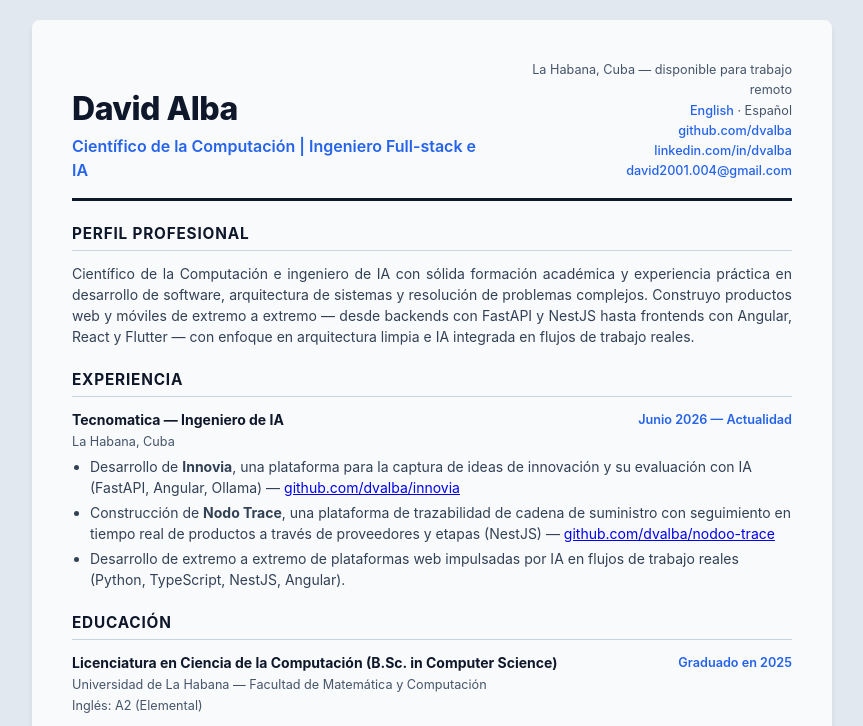
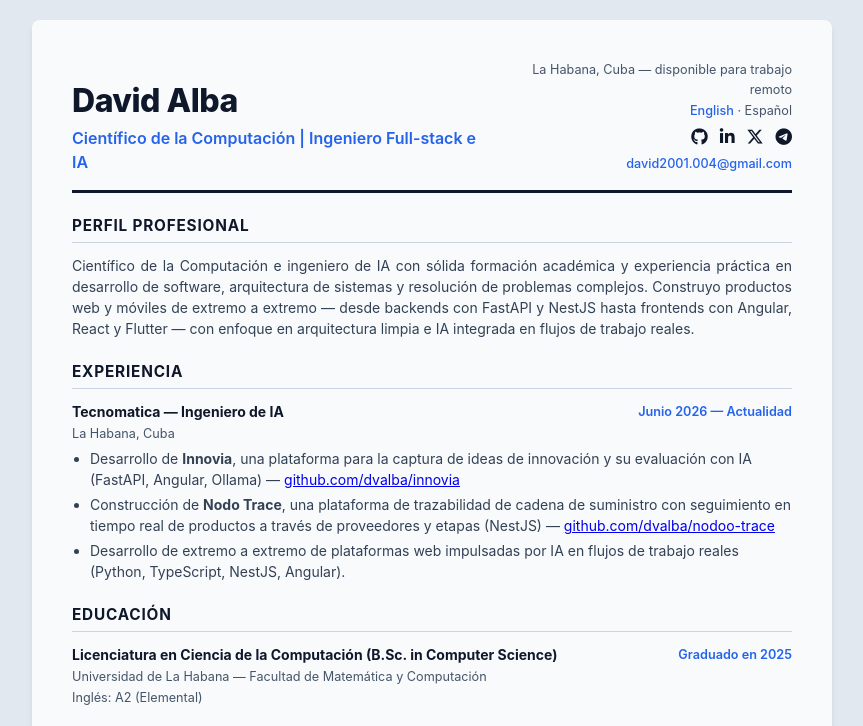
Before and after one commit to dvalba/resume, a plain HTML site: page es/index.html in a window 1280 px wide. Shown: the top 726 px of the page, without its empty margins (208-1071 px from the left). Drawn offline with Linux system fonts and the light colour scheme.

Commit message:
Contact: social links as Font Awesome icons (GitHub, LinkedIn, X, Telegram) in EN+ES

```diff
--- a/es/index.html
+++ b/es/index.html
@@ -63,6 +63,22 @@
             color: #2563eb;
             text-decoration: none;
             font-weight: 500;
+        }
+
+        .cv-header .contact-info .social-row {
+            display: flex;
+            justify-content: flex-end;
+            gap: 12px;
+            font-size: 17px;
+            margin: 3px 0;
+        }
+
+        .cv-header .contact-info .social-row a {
+            color: #0f172a;
+        }
+
+        .cv-header .contact-info .social-row a:hover {
+            color: #2563eb;
         }
 
         section {
@@ -219,6 +235,7 @@
             }
         }
     </style>
+    <link rel="stylesheet" href="https://cdnjs.cloudflare.com/ajax/libs/font-awesome/6.5.2/css/all.min.css" crossorigin="anonymous" referrerpolicy="no-referrer">
 </head>
 <body>
 
@@ -230,8 +247,12 @@
         <div class="contact-info">
             <div>La Habana, Cuba — disponible para trabajo remoto</div>
             <div><a href="/">English</a> · Español</div>
-            <div><a href="https://github.com/dvalba" target="_blank">github.com/dvalba</a></div>
-            <div><a href="https://www.linkedin.com/in/dvalba" target="_blank">linkedin.com/in/dvalba</a></div>
+            <div class="social-row">
+                <a href="https://github.com/dvalba" target="_blank" title="github.com/dvalba"><i class="fa-brands fa-github"></i></a>
+                <a href="https://www.linkedin.com/in/dvalba" target="_blank" title="linkedin.com/in/dvalba"><i class="fa-brands fa-linkedin-in"></i></a>
+                <a href="https://x.com/dvalba" target="_blank" title="x.com/dvalba"><i class="fa-brands fa-x-twitter"></i></a>
+                <a href="https://t.me/dvalbaa" target="_blank" title="t.me/dvalbaa"><i class="fa-brands fa-telegram"></i></a>
+            </div>
             <div><a href="mailto:david2001.004@gmail.com">david2001.004@gmail.com</a></div>
         </div>
     </header>
```
Also changed, not shown: index.html (+23 -2 lines).
